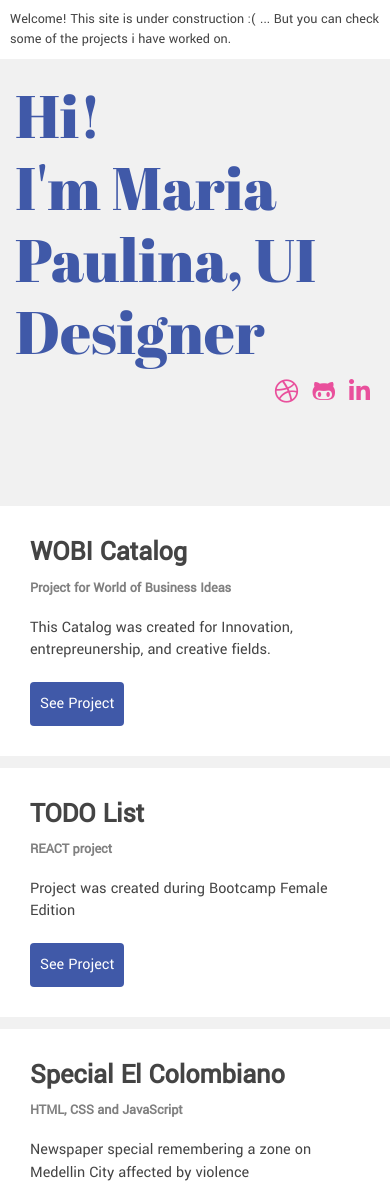
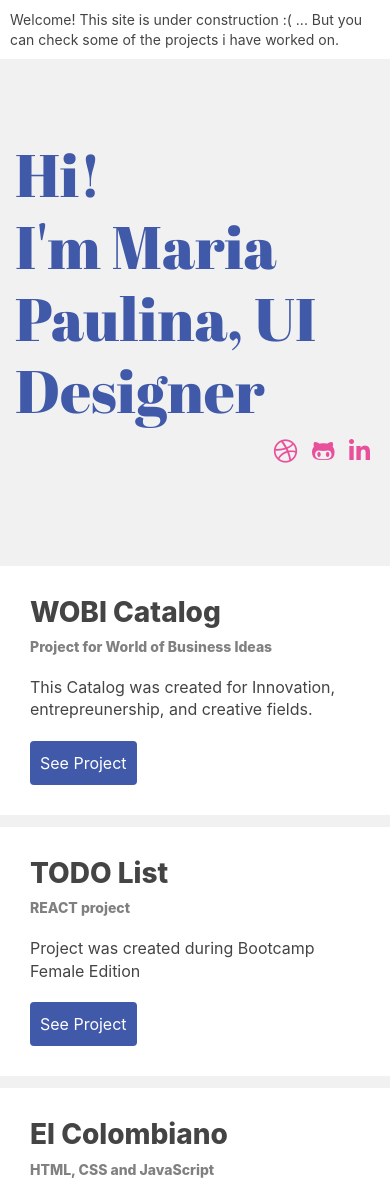
Before and after one commit to jemapau/jemapau.github.io, a website: page index.pug in a window 390 px wide. Shown: the top 1187 px of the page. Drawn offline with nearby package versions, Linux system fonts and the light colour scheme; files that its build step writes are made by us from their sources.

Commit message:
Fix mobile view

```diff
--- a/index.pug
+++ b/index.pug
@@ -5,6 +5,8 @@ html(lang="en")
         link(rel="stylesheet" href="https://stackpath.bootstrapcdn.com/bootstrap/4.2.1/css/bootstrap.min.css" integrity="sha384-GJzZqFGwb1QTTN6wy59ffF1BuGJpLSa9DkKMp0DgiMDm4iYMj70gZWKYbI706tWS" crossorigin="anonymous")
         link(rel="stylesheet" href="../main.css")
         link(rel="stylesheet" href="https://use.fontawesome.com/releases/v5.6.3/css/all.css" integrity="sha384-UHRtZLI+pbxtHCWp1t77Bi1L4ZtiqrqD80Kn4Z8NTSRyMA2Fd33n5dQ8lWUE00s/" crossorigin="anonymous")
+        <!-- Google Analytics -->
+        script(async src="https://www.googletagmanager.com/gtag/js?id=UA-94072178-3")
 
     body
         header
@@ -43,7 +45,7 @@ html(lang="en")
                     p.portfolio_desc   Project was created during Bootcamp Female Edition
                     a.portfolio__link.btn(href="https://todo-list-zgrniqxdyl.now.sh/" target="_blank") See Project
                 article.portfolio__article.card.col-sm-12
-                    h3 Special El Colombiano
+                    h3 El Colombiano
                     h6 HTML, CSS and JavaScript
                     p.portfolio_desc   Newspaper special remembering a zone on Medellin City affected by violence
                     a.portfolio__link.btn(href="http://www.elcolombiano.com/especiales/operacion-orion" target="_blank") See Project
--- a/package.json
+++ b/package.json
@@ -14,5 +14,8 @@
   "license": "MIT",
   "devDependencies": {
     "pug": "^2.0.3"
+  },
+  "dependencies": {
+    "static-server": "^2.2.1"
   }
 }
--- a/styles/layout.scss
+++ b/styles/layout.scss
@@ -10,6 +10,7 @@ h6 {
 
 body {
     color: $black;
+    font-family: $font-family;
 }
 
 p {
@@ -18,7 +19,7 @@ p {
 
 .navigation {
 
-    position: fixed;
+    position: relative;
     display: flex;
     left: 0;
     right: 0;
@@ -223,11 +224,20 @@ footer {
 }
 
 @media (max-width: 575px) {
+
+    .presentation {
+        padding-top: 40px;
+        padding-bottom: 40px;
+        height: auto;
+
+        .presentation__title { font-size: $font-xxl; }
+    }
+
     .portfolio__article {
         border-radius: 0px !important;
     }
 
     .icon {
-        width: auto;
+        width: 25px;
     }
 }
--- a/styles/main.scss
+++ b/styles/main.scss
@@ -17,6 +17,7 @@ $orange: #f7901e;
 
 //Font Sizes
 
+$font-family: -apple-system,system-ui,BlinkMacSystemFont,"Segoe UI",Roboto,"Helvetica Neue",Arial,sans-serif;
 $font-sm: 14px;
 $font-md: 18px;
 $font-lg: 24px;
```
Also changed, not shown: dist/index.html, index.html, main.css, 3 other files.
